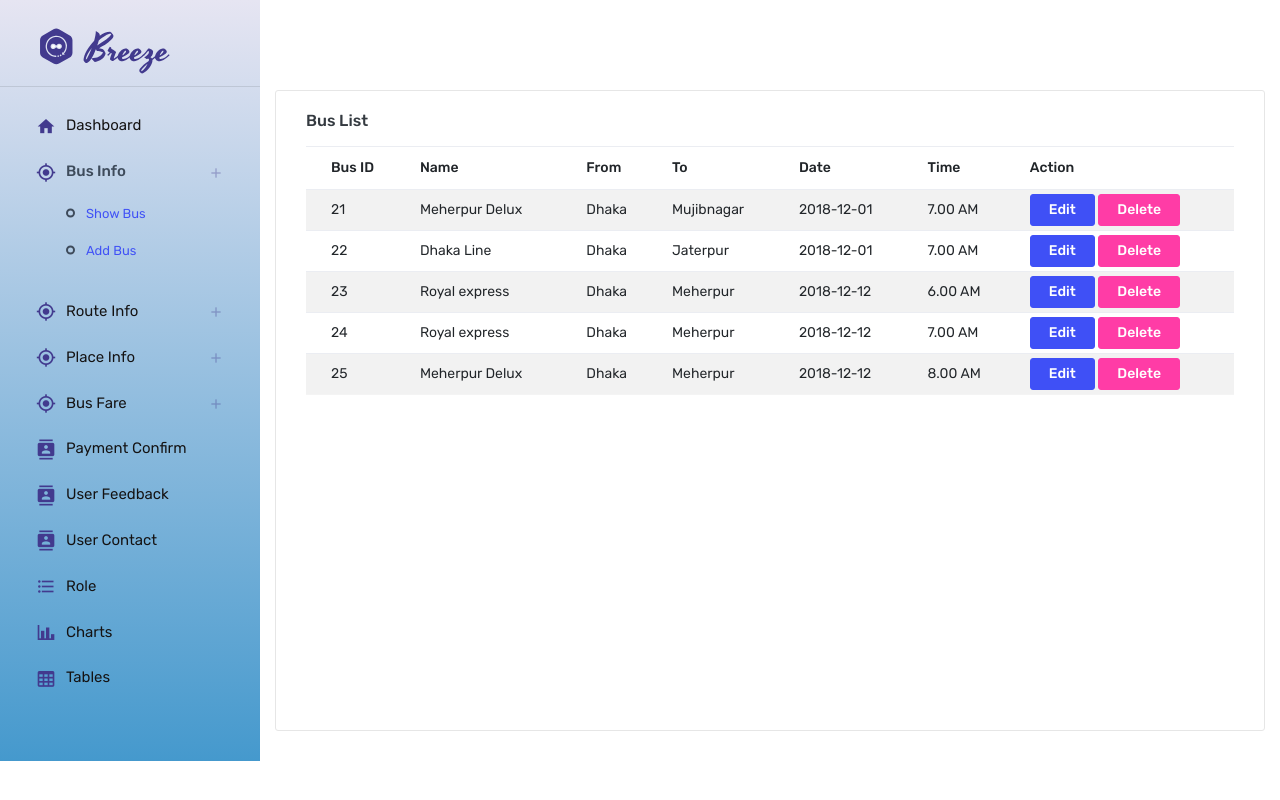
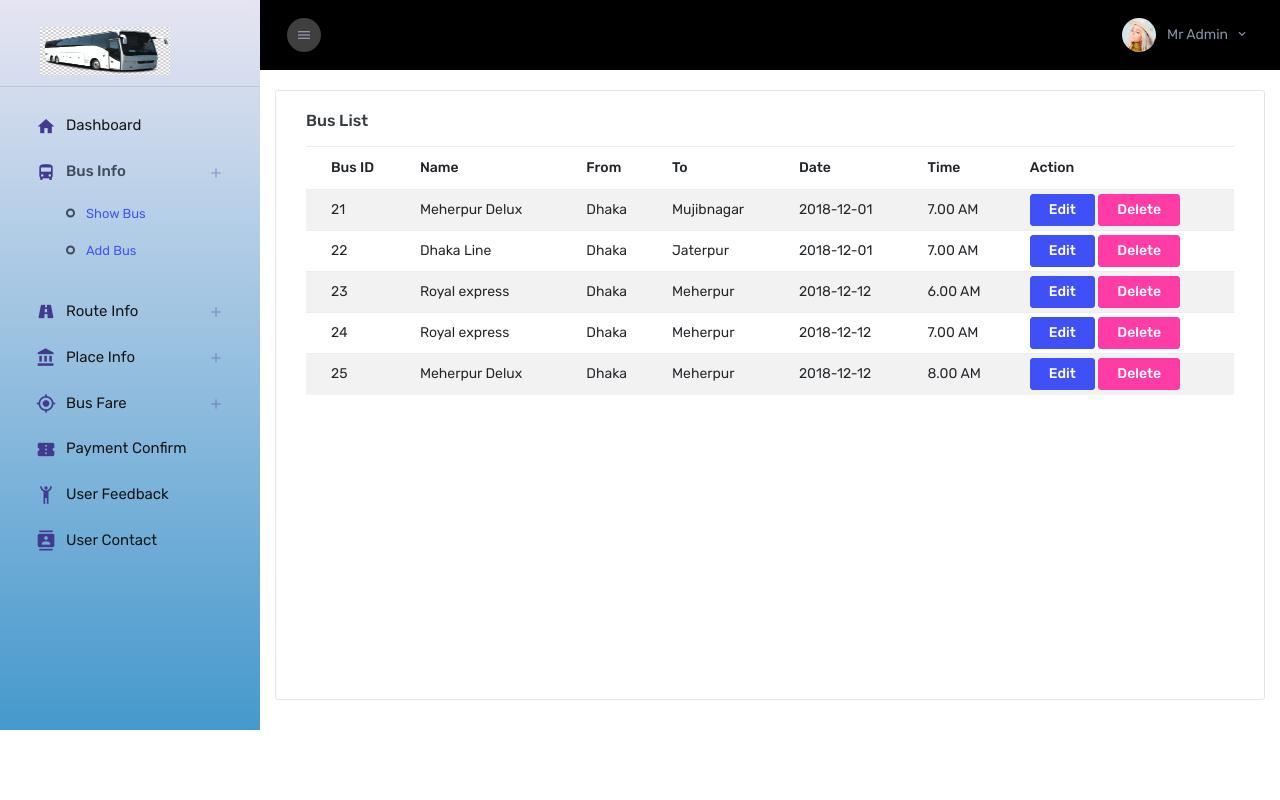
Before and after one commit to abdulmabud/busTicket, a PHP site: page /admin/bus.php in a window 1280 px wide. Run offline with PHP 8.4, Linux system fonts and the light colour scheme; a user stored in the database is signed in; data comes from the database, SQL or seed files in the repository.

Commit message:
Admin login and some icon, image update

```diff
--- a/admin/header.php
+++ b/admin/header.php
@@ -1,3 +1,10 @@
+<?php
+  session_start();
+  if($_SESSION['adminLog']==false){
+    header('Location: ../login.php');
+}
+
+?>
 <?php require_once './inc/database.php'; ?>
 <?php $message = ''; ?>
 <!DOCTYPE html>
--- a/admin/inc/siderbar.php
+++ b/admin/inc/siderbar.php
@@ -1,6 +1,6 @@
 <nav class="sidebar sidebar-offcanvas" id="sidebar">
         <div class="text-center sidebar-brand-wrapper d-flex align-items-center">
-          <a class="sidebar-brand brand-logo" href="index.php"><img src="assets/images/logo.svg" alt="logo" /></a>
+          <a class="sidebar-brand brand-logo" href="index.php"><img src="assets/images/logo.jpg" alt="logo" /></a>
           <a class="sidebar-brand brand-logo-mini pl-4 pt-3" href="index.php"><img src="assets/images/logo-mini.svg" alt="logo" /></a>
         </div>
         <hr>
@@ -13,7 +13,7 @@
           </li>
           <li class="nav-item">
             <a class="nav-link" data-toggle="collapse" href="#ui-basic1" aria-expanded="false" aria-controls="ui-basic">
-              <i class="mdi mdi-crosshairs-gps menu-icon"></i>
+              <i class="mdi mdi-bus menu-icon"></i>
               <span class="menu-title">Bus Info</span>
               <i class="menu-arrow"></i>
             </a>
@@ -30,7 +30,7 @@
           </li>
           <li class="nav-item">
             <a class="nav-link" data-toggle="collapse" href="#ui-basic2" aria-expanded="false" aria-controls="ui-basic">
-              <i class="mdi mdi-crosshairs-gps menu-icon"></i>
+              <i class="mdi mdi-road-variant menu-icon"></i>
               <span class="menu-title">Route Info</span>
               <i class="menu-arrow"></i>
             </a>
@@ -47,7 +47,7 @@
           </li>
           <li class="nav-item">
             <a class="nav-link" data-toggle="collapse" href="#ui-basic3" aria-expanded="false" aria-controls="ui-basic">
-              <i class="mdi mdi-crosshairs-gps menu-icon"></i>
+              <i class="mdi mdi-bank menu-icon"></i>
               <span class="menu-title">Place Info</span>
               <i class="menu-arrow"></i>
             </a>
@@ -81,13 +81,13 @@
           </li>
           <li class="nav-item">
             <a class="nav-link" href="payment.php">
-              <i class="mdi mdi-contacts menu-icon"></i>
+              <i class="mdi mdi-ticket-confirmation menu-icon"></i>
               <span class="menu-title">Payment Confirm</span>
             </a>
           </li>
           <li class="nav-item">
             <a class="nav-link" href="#">
-              <i class="mdi mdi-contacts menu-icon"></i>
+              <i class="mdi mdi-human-handsup menu-icon"></i>
               <span class="menu-title">User Feedback</span>
             </a>
           </li>
@@ -97,23 +97,11 @@
               <span class="menu-title">User Contact</span>
             </a>
           </li>
-          <li class="nav-item">
+          <!-- <li class="nav-item">
             <a class="nav-link" href="#">
               <i class="mdi mdi-format-list-bulleted menu-icon"></i>
               <span class="menu-title">Role</span>
             </a>
-          </li>
-          <li class="nav-item">
-            <a class="nav-link" href="#">
-              <i class="mdi mdi-chart-bar menu-icon"></i>
-              <span class="menu-title">Charts</span>
-            </a>
-          </li>
-          <li class="nav-item">
-            <a class="nav-link" href="#">
-              <i class="mdi mdi-table-large menu-icon"></i>
-              <span class="menu-title">Tables</span>
-            </a>
-          </li>
+          </li> -->
         </ul>
       </nav>
--- a/admin/inc/topbar.php
+++ b/admin/inc/topbar.php
@@ -1,5 +1,5 @@
 <div class="container-fluid page-body-wrapper">
-<nav class="navbar col-lg-12 col-12 p-lg-0 fixed-top d-flex flex-row" style="display: none !important;">
+<nav class="navbar col-lg-12 col-12 p-lg-0 fixed-top d-flex flex-row">
           <div class="navbar-menu-wrapper d-flex align-items-stretch justify-content-between">
             <a class="navbar-brand brand-logo-mini align-self-center d-lg-none" href="index.html"><img src="assets/images/logo-mini.svg" alt="logo" /></a>
             <button class="navbar-toggler navbar-toggler align-self-center mr-2" type="button" data-toggle="minimize">
@@ -9,12 +9,12 @@
               <li class="nav-item nav-profile dropdown border-0">
                 <a class="nav-link dropdown-toggle" id="profileDropdown" href="#" data-toggle="dropdown">
                   <img class="nav-profile-img mr-2" alt="" src="assets/images/faces/face1.jpg" />
-                  <span class="profile-name">Admin</span>
+                  <span class="profile-name">Mr Admin</span>
                 </a>
                 <div class="dropdown-menu navbar-dropdown w-100" aria-labelledby="profileDropdown">
                   <a class="dropdown-item" href="#">
                     <i class="mdi mdi-cached mr-2 text-success"></i> Activity Log </a>
-                  <a class="dropdown-item" href="#">
+                  <a class="dropdown-item" href="../logout.php">
                     <i class="mdi mdi-logout mr-2 text-primary"></i> Signout </a>
                 </div>
               </li>
--- a/login.php
+++ b/login.php
@@ -13,7 +13,7 @@
             $_SESSION['cadminLog'] = false;
             $_SESSION['cLog'] = false;
             $_SESSION['isLogged'] = false;
-            header('Location:admin.php');
+            header('Location:admin/index.php');
 
         }
 
```
Also changed, not shown: admin/assets/images/logo.jpg (added).
